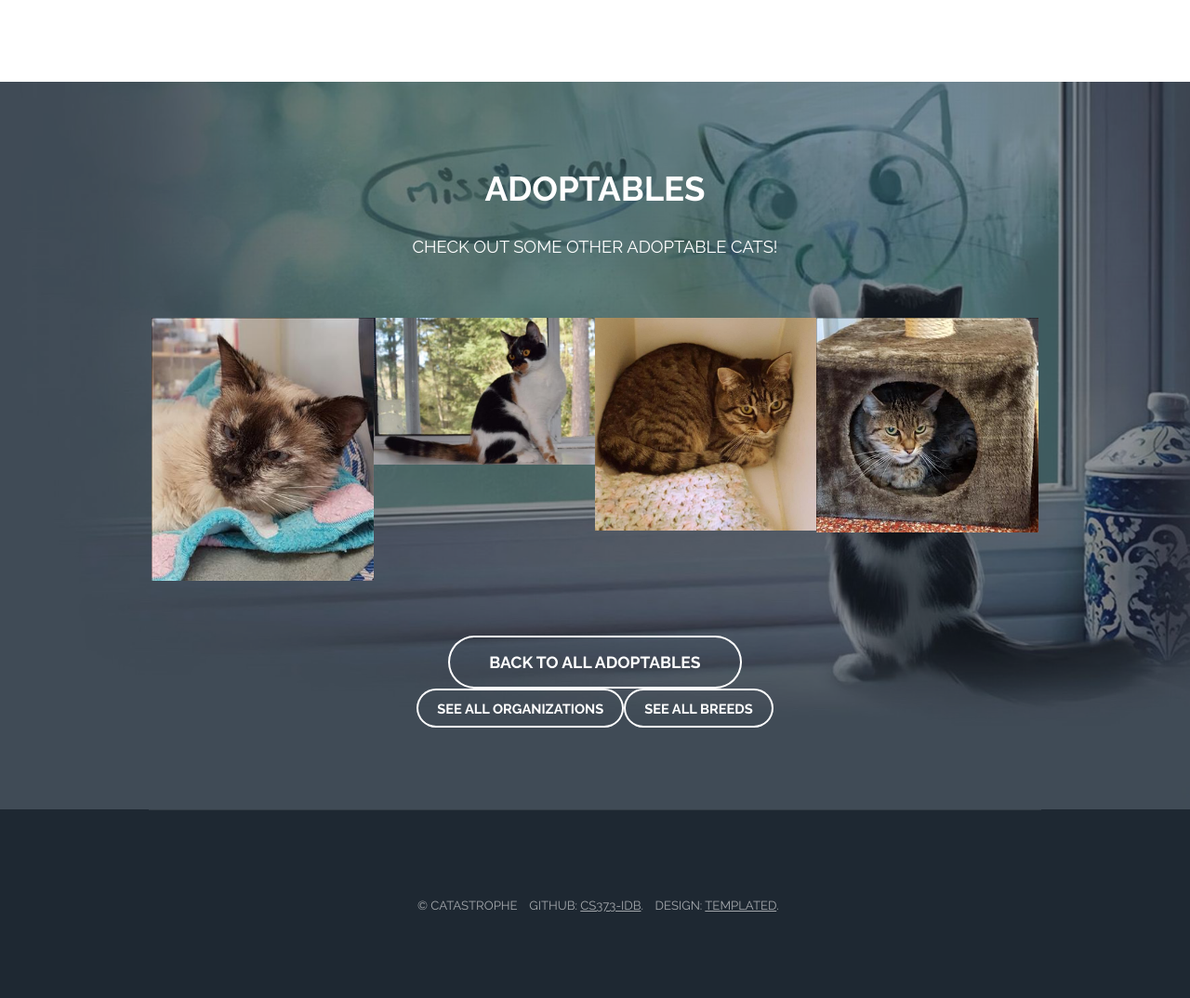
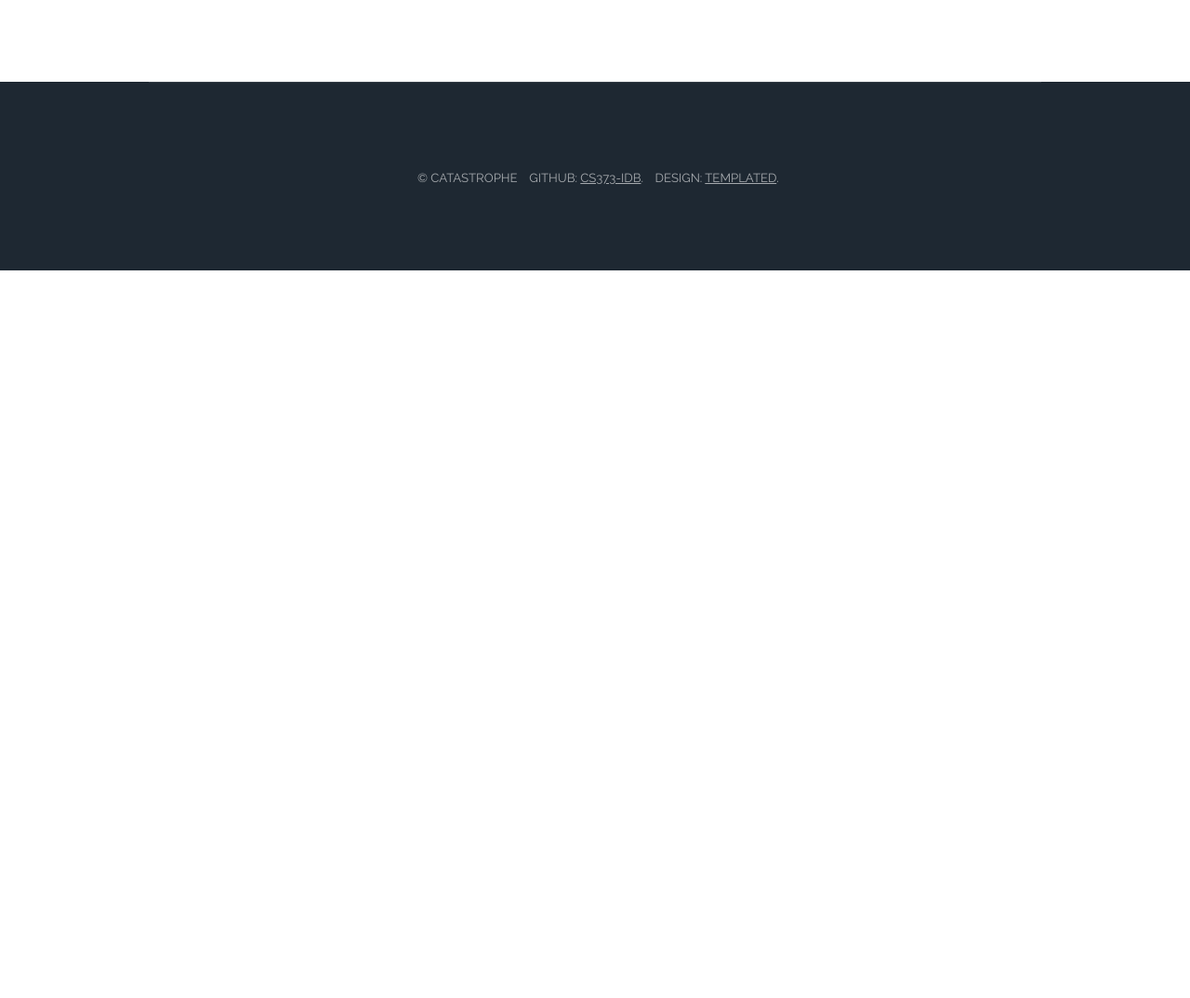
Before and after one commit to gunblader/Cats-Galore, a Flask app: template python-web-app/app/templates/models/adoptable.html in a window 1280 px wide. Shown: the part 321-1395 px from the top of the page at 93% size. After the commit the page ends 612 px from the top, so only its background shows below. Run offline with Flask 2, Linux system fonts and the light colour scheme; the template is opened without the code that fills it, so the values that code supplies are empty.

Commit message:
took out other adoptables on the bottom because unnecessary for this phase

```diff
--- a/python-web-app/app/templates/models/adoptable.html
+++ b/python-web-app/app/templates/models/adoptable.html
@@ -57,7 +57,7 @@
 			</section>
 
 			<!-- Other adoptables -->
-			<section id="two" class="wrapper special style4">
+			<!-- <section id="two" class="wrapper special style4">
 				<div class="inner">
 					<header class="major narrow">
 						<h2>Adoptables</h2>
@@ -73,7 +73,7 @@
 						<li><a href="{{url_for('adoptables')}}" class="button big alt">Back to all Adoptables</a><br/><a href="{{url_for('organizations')}}" class="button default alt">See all Organizations</a><a href="{{url_for('breeds')}}" class="button defaul alt">See all Breeds</a></li>
 					</ul>
 				</div>
-			</section>
+			</section> -->
 
 		<!-- Footer -->
 			<footer id="footer">
--- a/python-web-app/app/templates/models/breed.html
+++ b/python-web-app/app/templates/models/breed.html
@@ -72,7 +72,7 @@
 			</section>
 
 		<!-- Other adoptables -->
-			<section id="two" class="wrapper special style4">
+			<!-- <section id="two" class="wrapper special style4">
 				<div class="inner">
 					<header class="major narrow">
 						<h2>Adoptables</h2>
@@ -87,7 +87,7 @@
 						<li><a href="{{url_for('breeds')}}" class="button big alt">Back to all Breeds</a><br/><a href="{{url_for('organizations')}}" class="button default alt">See all Organizations</a><a href="{{url_for('adoptables')}}" class="button defaul alt">See all Adoptables</a></li>
 					</ul>
 				</div>
-			</section>
+			</section> -->
 
 		<!-- Footer -->
 			<footer id="footer">
--- a/python-web-app/app/templates/models/organization.html
+++ b/python-web-app/app/templates/models/organization.html
@@ -75,7 +75,7 @@
 			</section>
 
 			<!-- Other adoptables -->
-			<section id="two" class="wrapper special style4">
+			<!-- <section id="two" class="wrapper special style4">
 				<div class="inner">
 					<header class="major narrow">
 						<h2>Adoptables</h2>
@@ -88,7 +88,7 @@
 						<li><a href="{{url_for('organizations')}}" class="button big alt">Back to all Organizations</a><br/><a href="{{url_for('breeds')}}" class="button default alt">See all Breeds</a><a href="{{url_for('adoptables')}}" class="button defaul alt">See all Adoptables</a></li>
 					</ul>
 				</div>
-			</section>
+			</section> -->
 
 		<!-- Footer -->
 			<footer id="footer">
```
